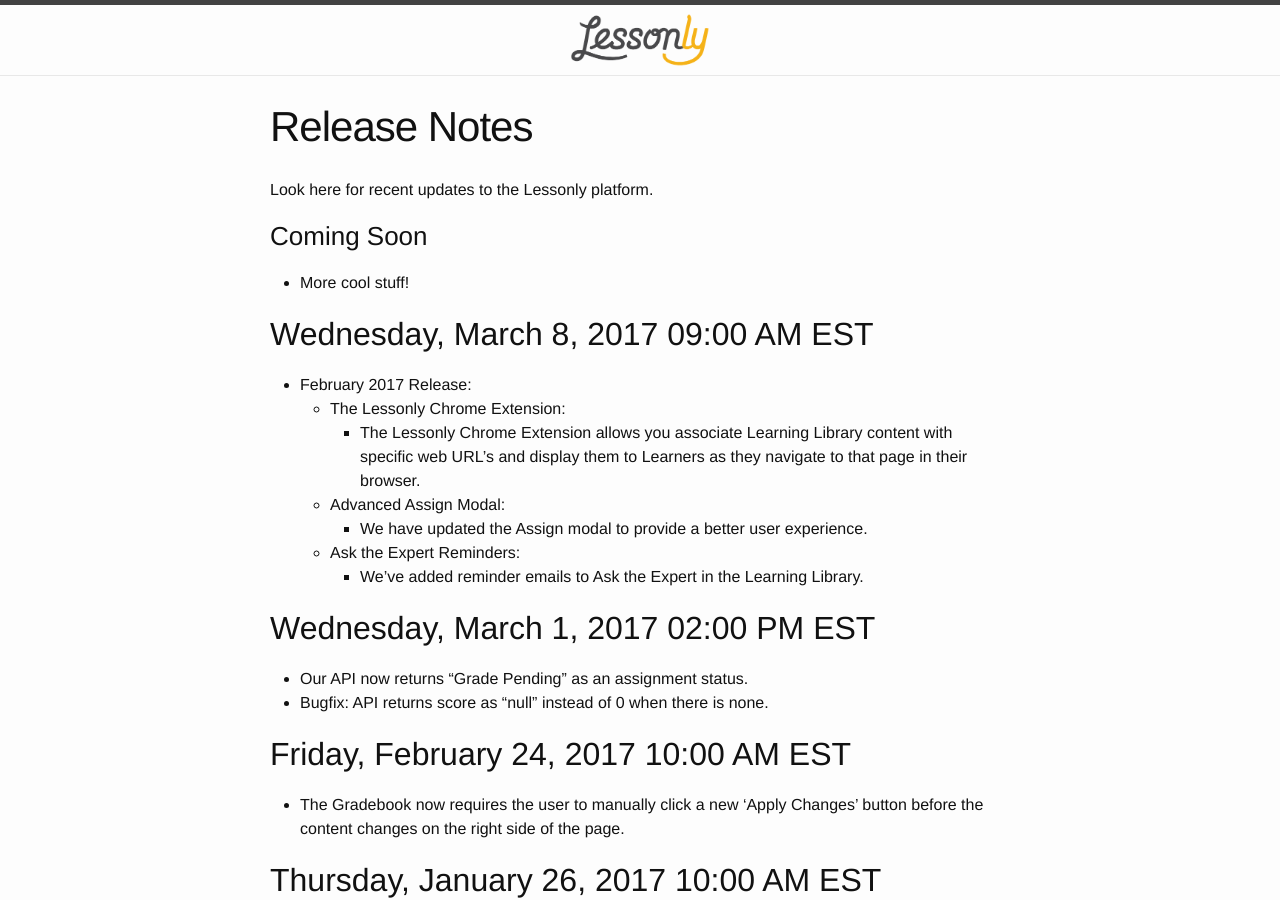
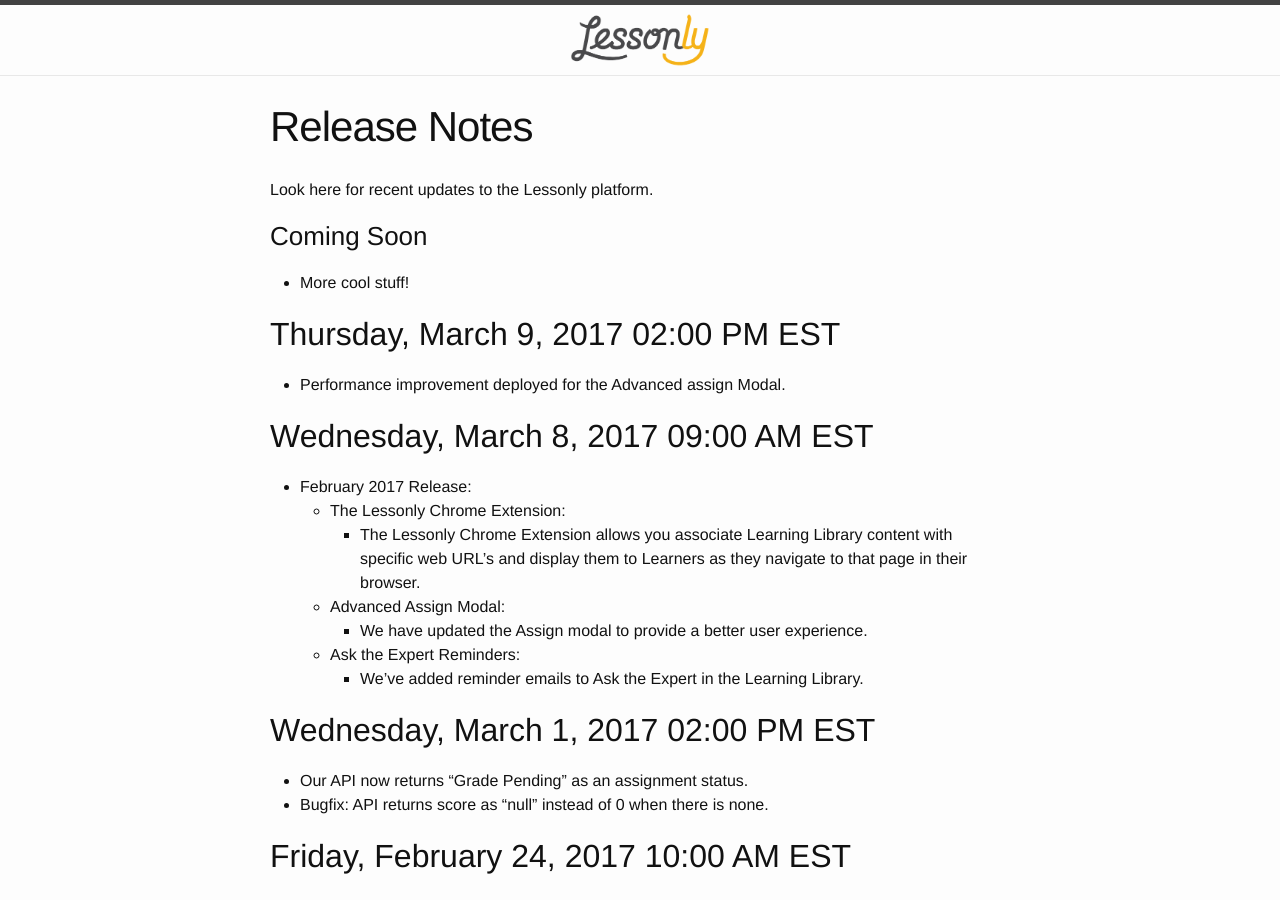
Before and after one commit to isabella232/lessonly.github.io, a Jekyll site: the page built from release-notes.md, in a window 1280 px wide and 900 px high. Built offline with Jekyll 4.4.1, drawn with Linux system fonts in a browser that asks for light colours.

Commit message:
Update release-notes.md

```diff
--- a/release-notes.md
+++ b/release-notes.md
@@ -8,6 +8,9 @@
 
 ### Coming Soon
 - More cool stuff!
+
+## Thursday, March 9, 2017 02:00 PM EST
+- Performance improvement deployed for the Advanced assign Modal.
 
 ## Wednesday, March 8, 2017 09:00 AM EST
  - February 2017 Release:
```
